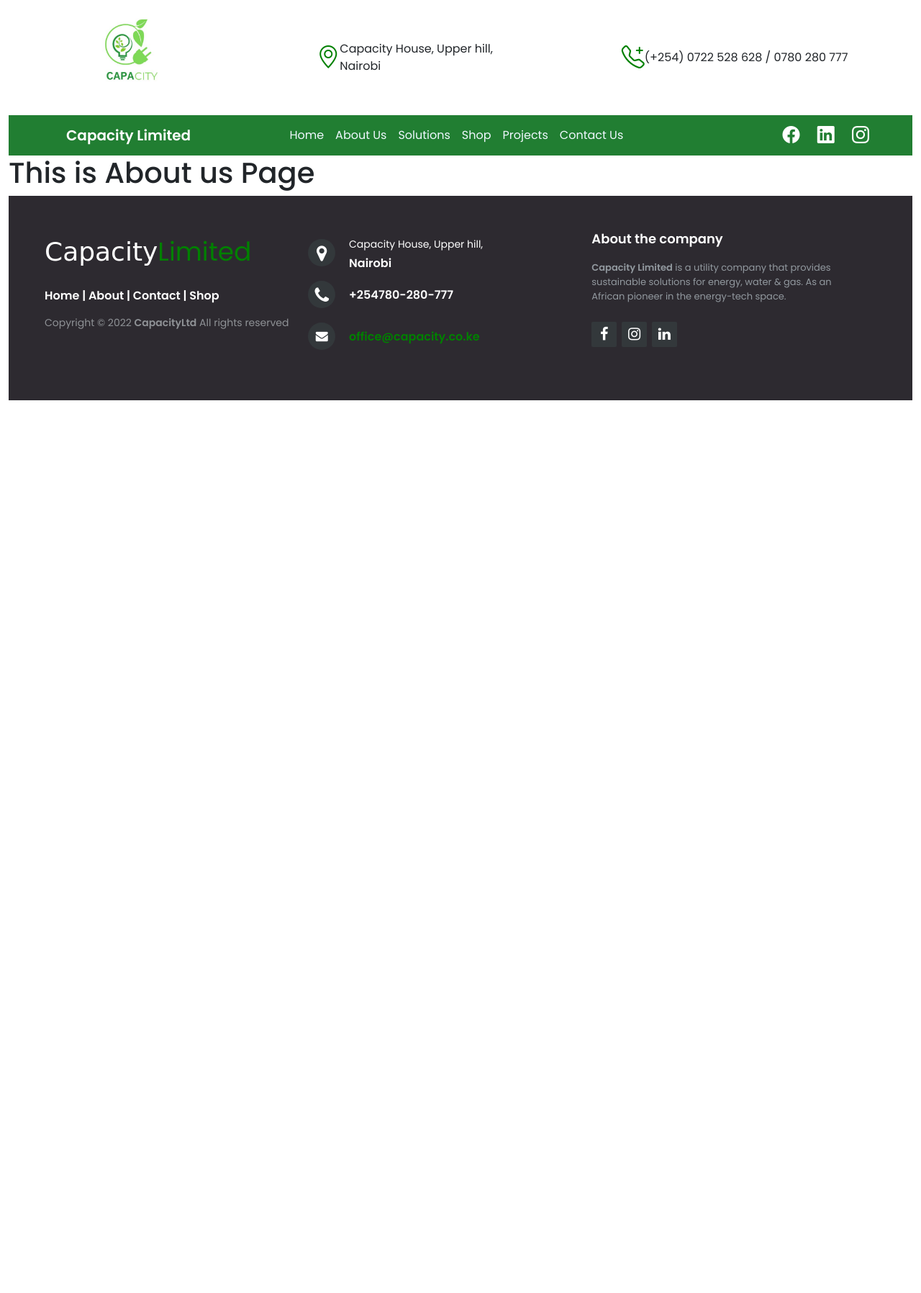
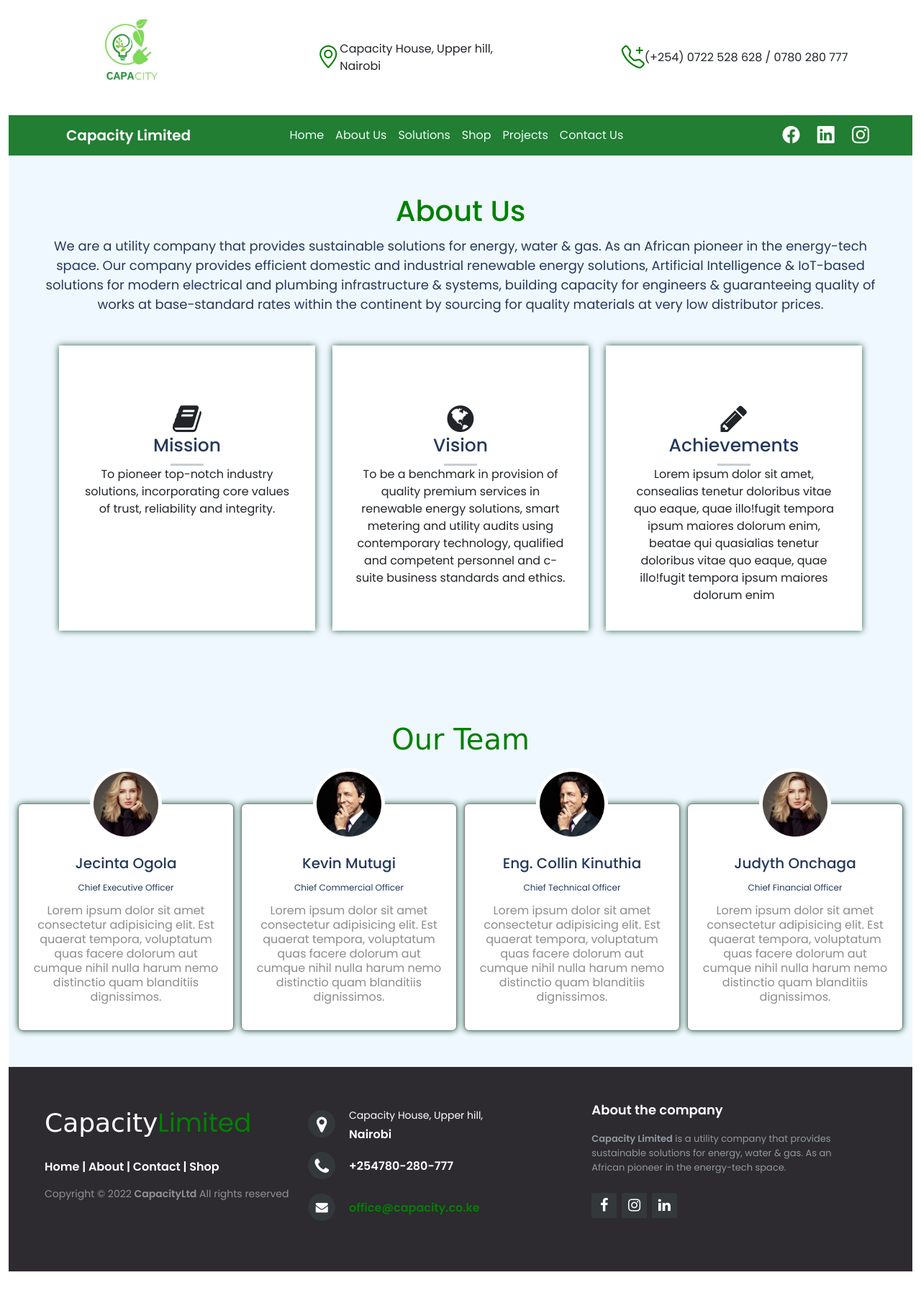
Before and after one commit to Gilbert-Mutai/Capacity, a Django app: page /about-us/ in a window 1280 px wide. Shown: the whole page at 72% size. Before the commit the page ends 556 px from the top, so only its background shows below. Run offline with Django 4.2, Linux system fonts and the light colour scheme; some libraries are stand-ins or nearby versions.

Commit message:
Created the about and team sections

```diff
--- /dev/null
+++ b/static/css/about.css
@@ -0,0 +1,180 @@
+/*=======================
+ adding style to about-1
+=======================*/
+
+.about-wrapper{
+    background-color: aliceblue;
+}
+
+.about-1{
+    margin-left: 30px;
+    margin-right: 30px;
+    padding: 5px;
+}
+.about-1 h1{
+    text-align: center;
+    color: green;
+
+    /* font-weight: bold; */
+}
+.about-1 p{
+    text-align: center;
+    padding: 3px;
+    color: #23395d;
+    font-size: large;
+
+}
+
+/*===========================
+ adding style to about items
+============================*/
+
+.about-item{
+    margin-bottom: 20px;
+    margin-top: 20px;
+    background-color: white;
+    padding: 80px 30px;
+    box-shadow: 0 0 9px rgb(38, 96, 65);
+    height: 80%;
+}
+
+/*======================================
+adding style to the icons(book,globe,pencil)
+=========================================*/
+.about-item i{
+    font-size: 43px;
+    margin: 0;
+}
+
+/*======================================
+adding style to h3(heading 3) of each item
+=========================================*/
+.about-item h3{
+    font-size: 25px;
+    margin-bottom: 10px;
+}
+
+/*======================================
+styling the hr (the blue line in between)
+=========================================*/
+.about-item hr{
+    width: 46px;
+    height: 3px;
+    background-color: #23395d;
+    margin: 0 auto;
+    border: none;
+    text-align: center;
+}
+
+/*========================================
+hover means when you put your cursor over it
+=========================================*/
+.about-item:hover{
+    background-color: rgb(100, 162, 100);
+}
+.about-item:hover i,
+.about-item:hover h3,
+.about-item:hover p{
+    color: #fff;
+}
+.about-item:hover hr{
+    background-color: #fff;
+}
+
+/*==============================================================================
+translate Y: move along the Y axis, negative(-20) moves it up, while positive(20) moves in down by
+================================================================================*/
+.about-item:hover i{
+    transform: translateY(-20px);
+}
+.about-item:hover i,
+.about-item:hover h3,
+.about-item:hover hr{
+    transition: all 400ms ease-in-out;
+}
+
+
+/* Team stylings */
+
+@import url('https://fonts.googleapis.com/css?family=Allura|Josefin+Sans');
+
+/* *{
+  margin: 0;
+  padding: 0;
+  box-sizing: border-box;
+}
+
+body{
+  background: #81c644;
+  font-family: 'Josefin Sans', sans-serif;
+} */
+
+.team-wrapper{
+  /* margin-top: 4%; */
+  font-family: 'Josefin Sans', sans-serif;
+  background-color:aliceblue;
+
+}
+
+.team-wrapper h1{
+  font-family: 'Allura', cursive;
+  /* font-size: 52px; */
+  margin-bottom: 60px;
+  text-align: center;
+  color: green;
+}
+
+.team{
+  display: flex;
+  justify-content: center;
+  width: auto;
+  text-align: center;
+  flex-wrap: wrap;
+}
+
+.team_member{
+    border: 1px solid grey;
+    border-radius: 7px;
+    box-shadow: 0 0 9px rgb(38, 96, 65);
+}
+
+.team .team_member{
+  background: #fff;
+  margin: 5px;
+  margin-bottom: 50px;
+  width: 300px;
+  padding: 20px;
+  line-height: 20px;
+  color: #8e8b8b;
+  position: relative;
+}
+
+.team .team_member h3{
+  color: #23395d;
+  font-size: 20px;
+  margin-top: 50px;
+}
+
+.team .team_member p.role{
+  color: #23395d;
+  margin: 12px 0;
+  font-size: 12px;
+  /* text-transform: uppercase; */
+}
+
+.team .team_member .team_img{
+  position: absolute;
+  top: -50px;
+  left: 50%;
+  transform: translateX(-50%);
+  width: 100px;
+  height: 100px;
+  border-radius: 50%;
+  background: #fff;
+}
+
+.team .team_member .team_img img{
+  width: 100px;
+  height: 100px;
+  padding: 5px;
+}
--- a/static/css/capacity.css
+++ b/static/css/capacity.css
@@ -106,6 +106,12 @@
     color: green;
 }
 
+.card{
+    border: 1px solid grey;
+    border-radius: 7px;
+
+}
+
 .card h5{
 
     color:#23395d
@@ -122,6 +128,7 @@
     right: 0;
     margin: auto;
     transition: all 0.5s ease;
+
 }
 
 .card:hover::before {
--- a/static/css/testimonial.css
+++ b/static/css/testimonial.css
@@ -9,7 +9,7 @@
 }
 
 .testimonies{
-  background-color: #e3f2fd;
+  background-color: aliceblue;
   height: 80vh;
   width: 100%;
 }
--- a/templates/main.html
+++ b/templates/main.html
@@ -1,5 +1,7 @@
 <!DOCTYPE html>
-{% load static %} {% load bootstrap5 %}
+{% load static %}
+
+{% load bootstrap5 %}
 <html lang="en">
   <head>
     <meta charset="UTF-8" />
@@ -10,10 +12,34 @@
       rel="stylesheet"
       href="https://cdn.jsdelivr.net/npm/bootstrap@5.2.0/dist/css/bootstrap.min.css"
       integrity="sha384-gH2yIJqKdNHPEq0n4Mqa/HGKIhSkIHeL5AyhkYV8i59U5AR6csBvApHHNl/vI1Bx"
-      crossorigin="anonymous"
-    />
-     <!-- Footer css links -->
-    <link rel="stylesheet" href="http://maxcdn.bootstrapcdn.com/font-awesome/4.2.0/css/font-awesome.min.css">
+      crossorigin="anonymous" />
+
+    <!-- About css links -->
+
+    <!--google fonts(the fonts that we are going to use in this tutorial: raleways and  open sans)-->
+    <link
+      href="https://fonts.googleapis.com/css?family=Raleway:100,200,300,400,500,600,700&display=swap"
+      rel="stylesheet"/>
+    <!--Link for open sans font type and its values-->
+    <link
+      href="https://fonts.googleapis.com/css?family=Open+Sans:300,400,600,700&display=swap"
+      rel="stylesheet" />
+
+    <!--Linking fontawesome file with html-->
+    <!-- <link rel="stylesheet" href="css/fontawesome/css/font-awesome.min.css"> -->
+    <link rel="stylesheet" href="{% static 'css/font-awesome.min.css' %}" />
+
+    <!--Linking bootstrap file to html-->
+    <!-- <link rel="stylesheet" href="css/bootstrap/bootstrap.css"> -->
+
+    <!--Linking the css file to html-->
+    <!-- <link rel="stylesheet" href="https://pro.fontawesome.com/releases/v5.10.0/css/all.css"> -->
+    <link rel="stylesheet" href="{% static 'css/about.css' %}" />
+
+    <!-- Footer css links -->
+    <link
+      rel="stylesheet"
+      href="http://maxcdn.bootstrapcdn.com/font-awesome/4.2.0/css/font-awesome.min.css"/>
     <!-- <link href="http://fonts.googleapis.com/css?family=Cookie" rel="stylesheet" type="text/css"> -->
 
     <link rel="stylesheet" href="{% static 'css/capacity.css' %}" />
@@ -40,6 +66,7 @@
       {% include 'top-nav.html' %}
 
       {% include 'navbar.html' %}
+
       {% block content%}
 
       {% endblock %}
@@ -49,8 +76,8 @@
       <script
         src="https://cdn.jsdelivr.net/npm/bootstrap@5.2.0/dist/js/bootstrap.min.js"
         integrity="sha384-ODmDIVzN+pFdexxHEHFBQH3/9/vQ9uori45z4JjnFsRydbmQbmL5t1tQ0culUzyK"
-        crossorigin="anonymous"
-      ></script>
+        crossorigin="anonymous">
+      </script>
 
       <script src="https://ajax.googleapis.com/ajax/libs/jquery/3.2.1/jquery.min.js"></script>
 
--- a/web/templates/web/aboutUs.html
+++ b/web/templates/web/aboutUs.html
@@ -3,9 +3,118 @@
 {% block content %}
 
 <div>
-    <h1>This is About us Page</h1>
-</div>
+  <section id="ABOUT" class="about-wrapper pt-5">
+    <div class="about-1">
+      <h1>About Us</h1>
+      <p>
+        We are a utility company that provides sustainable solutions for energy,
+        water & gas. As an African pioneer in the energy-tech space. Our company
+        provides efficient domestic and industrial renewable energy solutions,
+        Artificial Intelligence & IoT-based solutions for modern electrical and
+        plumbing infrastructure & systems, building capacity for engineers &
+        guaranteeing quality of works at base-standard rates within the
+        continent by sourcing for quality materials at very low distributor
+        prices.
+      </p>
+    </div>
+    <div id="about-2">
+      <div class="content-box-lg">
+        <div class="container">
+          <div class="row">
+            <div class="col-md-4">
+              <div class="about-item text-center">
+                <i class="fa fa-book"></i>
+                <h3>Mission</h3>
+                <hr />
+                <p>
+                  To pioneer top-notch industry solutions, incorporating core
+                  values of trust, reliability and integrity.
+                </p>
+              </div>
+            </div>
+            <div class="col-md-4">
+              <div class="about-item text-center">
+                <i class="fa fa-globe"></i>
+                <h3>Vision</h3>
+                <hr />
+                <p>
+                  To be a benchmark in provision of quality premium services in
+                  renewable energy solutions, smart metering and utility audits
+                  using contemporary technology, qualified and competent
+                  personnel and c-suite business standards and ethics.
+                </p>
+              </div>
+            </div>
+            <div class="col-md-4">
+              <div class="about-item text-center">
+                <i class="fa fa-pencil"></i>
+                <h3>Achievements</h3>
+                <hr />
+                <p>
+                  Lorem ipsum dolor sit amet, consealias tenetur doloribus vitae
+                  quo eaque, quae illo!fugit tempora ipsum maiores dolorum enim,
+                  beatae qui quasialias tenetur doloribus vitae quo eaque, quae
+                  illo!fugit tempora ipsum maiores dolorum enim
+                </p>
+              </div>
+            </div>
+          </div>
+        </div>
+      </div>
+    </div>
+  </section>
+
+  <!-- Team section -->
+	<div class="team-wrapper">
+		<h1 class="pt-5">Our Team</h1>
+		<div class="team">
+
+		  <div class="team_member">
+			<div class="team_img">
+			  <img src="/static/img/team/team2.png" alt="Team_image">
+			</div>
+			<h3>Jecinta Ogola</h3>
+			<p class="role">Chief Executive
+        Officer</p>
+			<p>Lorem ipsum dolor sit amet consectetur adipisicing elit. Est quaerat tempora, voluptatum quas facere dolorum aut cumque nihil nulla harum nemo distinctio quam blanditiis dignissimos.</p>
+		</div>
+		  <div class="team_member">
+			<div class="team_img">
+			  <img src="/static/img/team/team1.png" alt="Team_image">
+			</div>
+			<h3>Kevin Mutugi</h3>
+			<p class="role">Chief Commercial
+        Officer</p>
+			<p>Lorem ipsum dolor sit amet consectetur adipisicing elit. Est quaerat tempora, voluptatum quas facere dolorum aut cumque nihil nulla harum nemo distinctio quam blanditiis dignissimos.</p>
+		  </div>
+      <div class="team_member">
+        <div class="team_img">
+          <img src="/static/img/team/team1.png" alt="Team_image">
+        </div>
+        <h3>Eng. Collin Kinuthia</h3>
+        <p class="role">Chief Technical
+          Officer
+        </p>
+        <p>Lorem ipsum dolor sit amet consectetur adipisicing elit. Est quaerat tempora, voluptatum quas facere dolorum aut cumque nihil nulla harum nemo distinctio quam blanditiis dignissimos.</p>
+        </div>
+
+		  <div class="team_member">
+			<div class="team_img">
+			  <img src="/static/img/team/team2.png" alt="Team_image">
+			</div>
+			<h3>Judyth Onchaga</h3>
+			<p class="role">Chief Financial
+        Officer
+      </p>
+			<p>Lorem ipsum dolor sit amet consectetur adipisicing elit. Est quaerat tempora, voluptatum quas facere dolorum aut cumque nihil nulla harum nemo distinctio quam blanditiis dignissimos.</p>
+		  </div>
 
 
 
+		</div>
+	  </div>
+
+
+</div>
+
 {% endblock content %}
```
Also changed, not shown: templates/footer.html (+18 -9 lines), web/templates/web/index.html (+15 -23 lines), static/img/about1.jpeg (added), static/img/about2.jpeg (added), static/img/about3.jpeg (added), static/img/img one.jpg (added), static/img/team/team1.png (added), static/img/team/team2.png (added), static/img/team/team3.png (added), static/img/team1.png (added), static/img/team2.png (added), static/img/team3.png (added), 1 other file.
